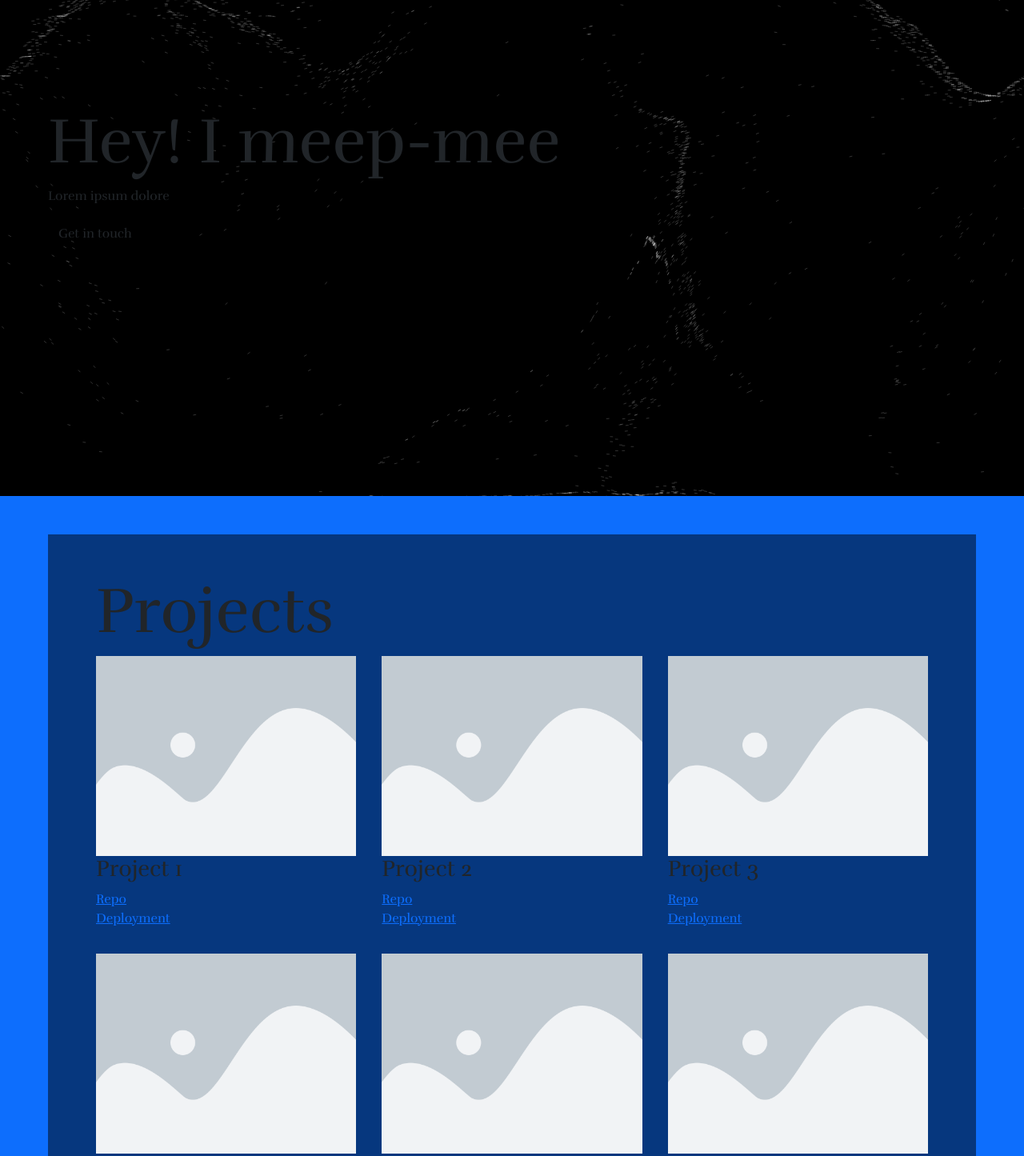
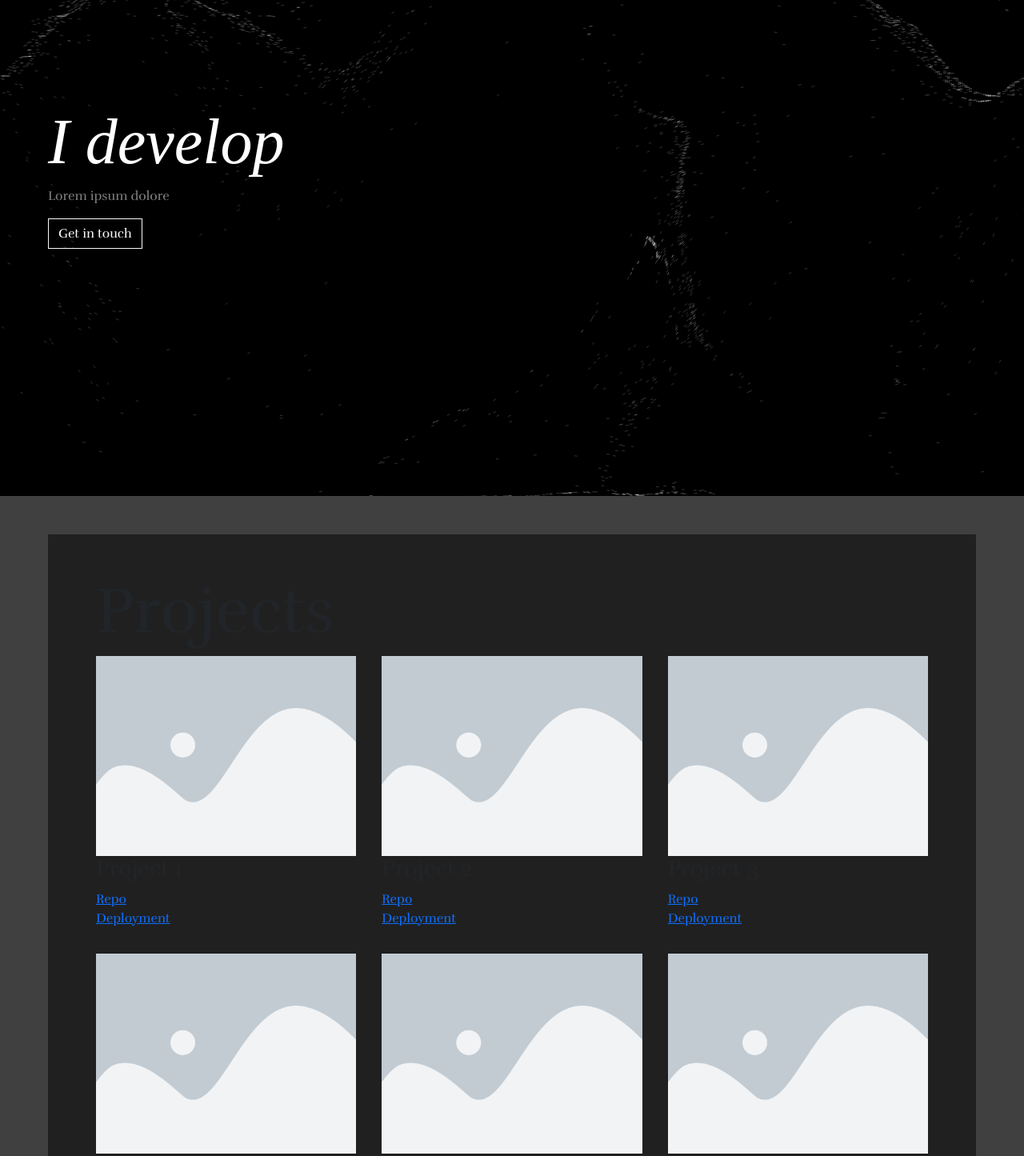
Before and after one commit to alexandrabatrak/react-portfolio, a React (Create React App) app: page / in a window 1280 px wide. Shown: the part 180-1625 px from the top of the page at 80% size. Built offline with nearby package versions, Linux system fonts and the light colour scheme; a web font is replaced by a local one.

Commit message:
Adjust text animation

```diff
--- a/src/components/pages/Home.js
+++ b/src/components/pages/Home.js
@@ -6,10 +6,10 @@ import { motion } from 'framer-motion';
 export default function Home() {
   const [loopN, setLoopN] = useState(0);
   const [isDeleting, setIsDeleting] = useState(false);
-  const toAnimate = ['create', 'develop', 'meep-meep'];
+  const toAnimate = ['create', 'develop', 'meep-meep', 'design'];
   const [text, setText] = useState('');
-  const interval = 500;
-  const [delta, setDelta] = useState(300 - Math.random() * 100);
+  const interval = 300;
+  const [delta, setDelta] = useState(100 - Math.random() * 400);
 
   useEffect(() => {
     let ticker = setInterval(() => {
@@ -38,7 +38,7 @@ export default function Home() {
     } else if (isDeleting && updatedText === '') {
       setIsDeleting(false);
       setLoopN(loopN + 1);
-      setDelta(100);
+      setDelta(1);
     }
   };
 
@@ -52,13 +52,13 @@ export default function Home() {
         className='d-flex align-items-center min-vh-100 p-5'>
         <Container fluid>
           <Row>
-            <div>
-              <h1 className='display-1 reveal-text'>
-                {`Hey! I `}
+            <div className='masthead'>
+              <h1 className='display-1 text-white fst-italic'>
+                {`I `}
                 <span className='wrap'>{text}</span>
               </h1>
-              <p className='reveal-text'>Lorem ipsum dolore</p>
-              <button className='btn btn-black reveal-text'>
+              <p className='text-white-50'>Lorem ipsum dolore</p>
+              <button className='btn btn-cta btn-outline-light'>
                 Get in touch
               </button>
             </div>
@@ -70,7 +70,7 @@ export default function Home() {
         animate={{ opacity: 1 }}
         exit={{ opacity: 0, y: '200%' }}
         transition={{ ease: 'easeInOut', duration: 1 }}
-        className='bg-primary d-flex align-items-center min-vh-100 p-5'>
+        className='bg-black bg-opacity-75 d-flex align-items-center min-vh-100 p-5'>
         <Container fluid>
           <Projects />
         </Container>
```
